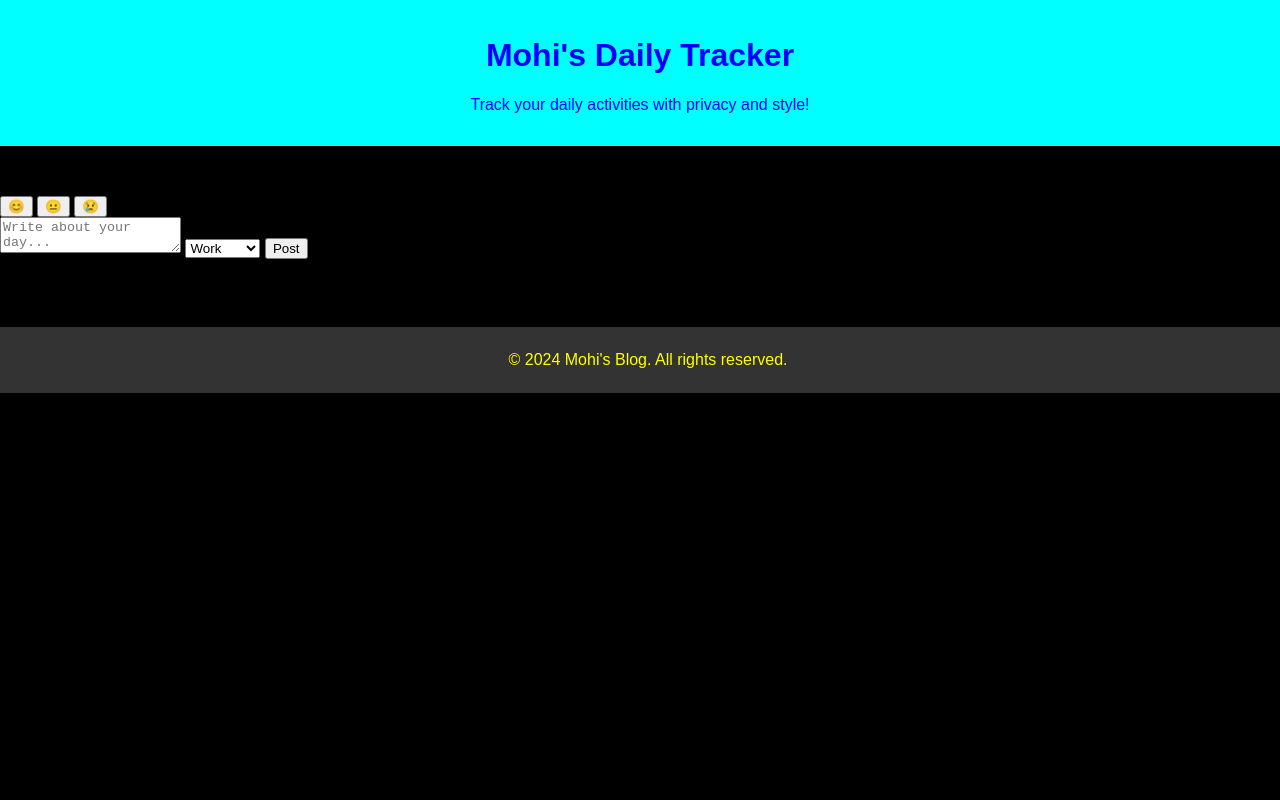
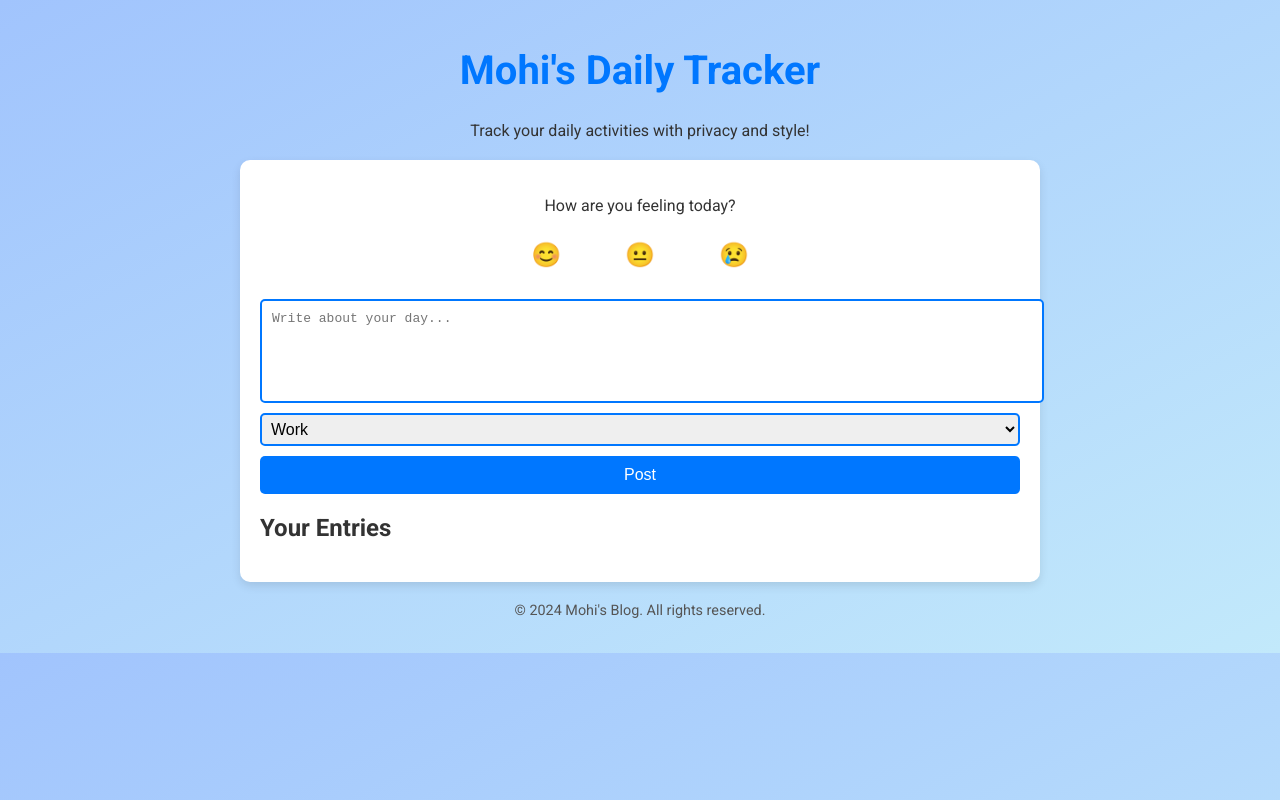
Before and after one commit to Mohi-7/my-blog, a plain HTML site: page index.html in a window 1280 px wide. Drawn offline with Linux system fonts and the light colour scheme.

Commit message:
Update style.css

```diff
--- a/style.css
+++ b/style.css
@@ -1,51 +1,108 @@
 body {
-  background-color:#ffffff;
-  font-family: Arial, sans-serif;
+    font-family: 'Roboto', sans-serif;
     margin: 0;
-  padding: 0;
-  background:#000000;
+    background: linear-gradient(to bottom right, #a1c4fd, #c2e9fb);
+    color: #333;
+}
+
+.container {
+    max-width: 800px;
+    margin: 0 auto;
+    padding: 20px;
 }
 
 header {
-  background-color:#00FFFF;
-  color: Blue;
-  padding: 1rem;
     text-align: center;
+    margin-bottom: 20px;
 }
 
-header button {
-  background-color:white;
-  color:black;
+header h1 {
+    color: #0077ff;
+    font-size: 2.5em;
+}
+
+.tracker {
+    background: #fff;
+    padding: 20px;
+    border-radius: 10px;
+    box-shadow: 0 4px 10px rgba(0, 0, 0, 0.1);
+}
+
+.mood-selector {
+    text-align: center;
+    margin-bottom: 20px;
+}
+
+.mood-btn {
+    font-size: 1.5em;
+    margin: 0 10px;
     border: none;
-  padding: 0.5rem 1rem;
+    background: none;
+    cursor: pointer;
+    transition: transform 0.2s;
+}
+
+.mood-btn:hover {
+    transform: scale(1.2);
+}
+
+.entry-section {
+    display: flex;
+    flex-direction: column;
+    gap: 10px;
+}
+
+textarea {
+    width: 100%;
+    height: 80px;
+    border: 2px solid #0077ff;
+    border-radius: 5px;
+    padding: 10px;
+    font-size: 1em;
+    resize: none;
+}
+
+select {
+    padding: 5px;
+    border-radius: 5px;
+    border: 2px solid #0077ff;
+    font-size: 1em;
+}
+
+button {
+    background-color: #0077ff;
+    color: white;
+    border: none;
+    padding: 10px 20px;
+    font-size: 1em;
     border-radius: 5px;
     cursor: pointer;
-  font-size: 1rem;
+    transition: background 0.3s;
 }
 
-header button: hover {
-  background-color:#000000;
-  color:purple;
+button:hover {
+    background-color: #0056cc;
 }
 
-main {
-  padding: 0.5rem;
+.entries {
+    margin-top: 20px;
 }
 
-.blog-post {
-  background: white;
-  margin: 0.5rem 0;
-  padding: 1rem;
+.entries h2 {
+    color: #333;
+}
+
+.entry {
+    background: #f4f4f4;
     border-radius: 5px;
-  box-shadow: 0 2px 5px rgba(0.5, 0.5, 0.5, 0.1);
+    padding: 10px;
+    margin-bottom: 10px;
+    box-shadow: 0 2px 5px rgba(0, 0, 0, 0.1);
 }
 
 footer {
-  background: #333;
-  color: yellow;
     text-align: center;
-  padding: 0.5rem;
-  position: relative;
-  bottom: 0;
-  width: 100%;
+    margin-top: 20px;
+    font-size: 0.9em;
+    color: #555;
 }
```
Lines whose indentation alone changed are shown as unchanged.
